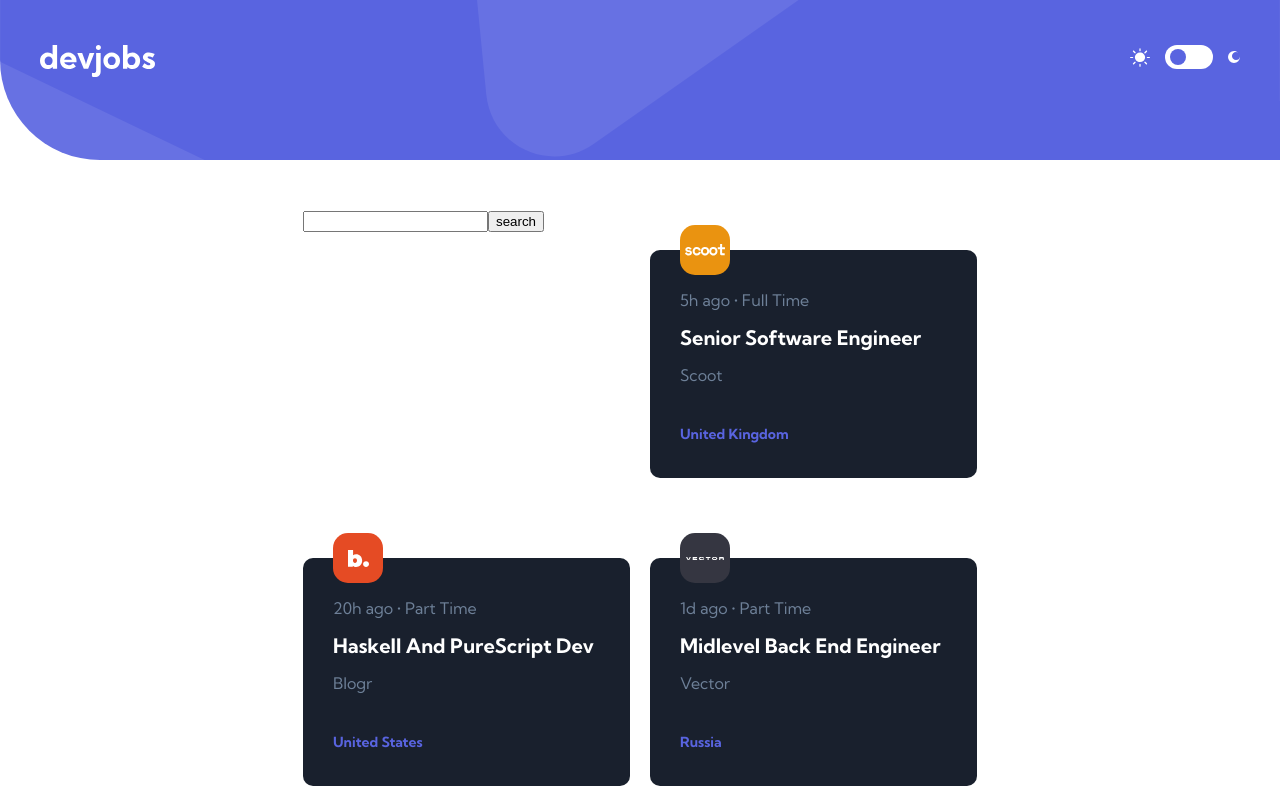
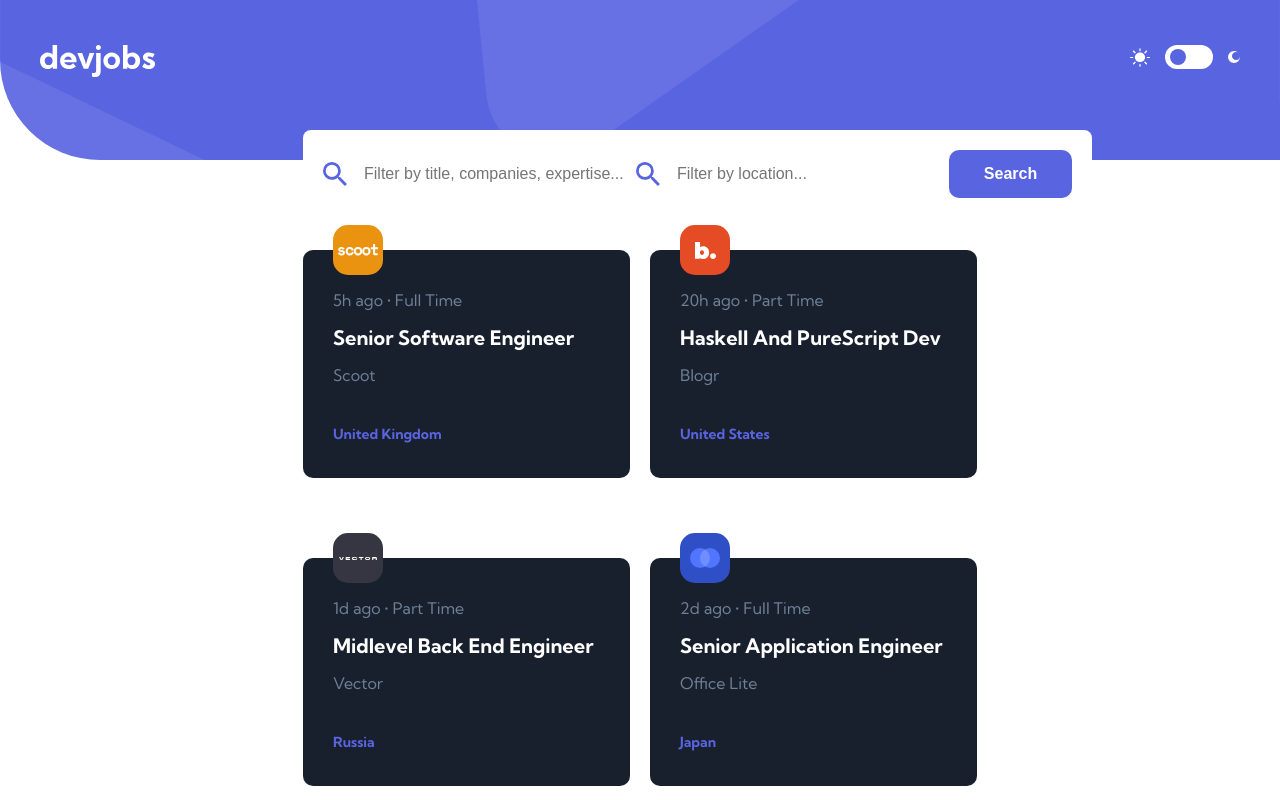
Before and after one commit to JodieAddis/dev-jobs, a React (Vite) app: page / in a window 1280 px wide. Shown: the top 800 px of the page. Built offline with nearby package versions, Linux system fonts and the light colour scheme.

Commit message:
design filter component

```diff
--- a/public/sass/style.scss
+++ b/public/sass/style.scss
@@ -124,3 +124,38 @@
     }
   }
 }
+
+.filter_container {
+  position: absolute;
+  z-index: 20;
+  top: 130px;
+  .filter_desktop {
+    background-color: $white;
+    padding: 20px;
+    border-radius: 8px;
+    display: flex;
+    flex-direction: row;
+    .icon_filter {
+      display: flex;
+      align-items: center;
+    }
+    input {
+      border: none;
+      width: 270px;
+      color: $veryDarkBlue;
+      font-size: 16px;
+      margin-left: 15px;
+    }
+    .filter_btn {
+      @include button(123px, 48px, $violet, 10px);
+      color: $white;
+      font-weight: 700;
+      text-transform: capitalize;
+      font-size: 16px;
+      &:hover {
+        background-color: $lightViolet;
+        cursor: pointer;
+      }
+    }
+  }
+}
--- a/src/components/DevJob/DevJobCard/index.tsx
+++ b/src/components/DevJob/DevJobCard/index.tsx
@@ -5,6 +5,7 @@
 import { Link, useParams } from "react-router-dom";
 import { useState } from "react";
 import FilterDesktop from "../../Filter/FilterDesktop";
+import IconFilter from "../../../icons/IconFilter";
 
 const Component = () => {
   let { jobId } = useParams();
@@ -26,7 +27,13 @@
 
   return (
     <>
-      <FilterDesktop onSearch={handleSearchSubmit} />
+      <div className="filter_container">
+        <FilterDesktop
+          onSearch={handleSearchSubmit}
+          iconSearch={<IconFilter kind="search" />}
+          iconLocation={<IconFilter kind="location" />}
+        />
+      </div>
       {jobName.map((item, key) => {
         return (
           <Link className="company_job" key={key} to={`/${item.id}`}>
--- a/src/components/Filter/FilterDesktop/index.tsx
+++ b/src/components/Filter/FilterDesktop/index.tsx
@@ -3,10 +3,11 @@
 
 interface filterProps {
   onSearch: (text1: string) => void;
-  icon?: ReactNode;
+  iconSearch: ReactNode;
+  iconLocation: ReactNode;
 }
 
-const Component = ({ onSearch, icon }: filterProps) => {
+const Component = ({ onSearch, iconSearch }: filterProps) => {
   const [position, setPosition] = useState<string>("");
 
   const handleSearchClick = () => {
@@ -14,14 +15,22 @@
   };
 
   return (
-    <div className="flex flex-row  items-center">
-      <span>{icon}</span>
+    <div className="filter_desktop">
+      <span className="icon_filter">{iconSearch}</span>
       <input
         type="text"
+        placeholder="Filter by title, companies, expertise..."
         value={position}
         onChange={(e) => setPosition(e.target.value)}
       />
-      <Button content="search" onclick={handleSearchClick} css={""} />
+      <span className="icon_filter">{iconSearch}</span>
+      <input
+        type="text"
+        placeholder="Filter by location..."
+        value={position}
+        onChange={(e) => setPosition(e.target.value)}
+      />
+      <Button content="search" onclick={handleSearchClick} css="filter_btn" />
     </div>
   );
 };
```
